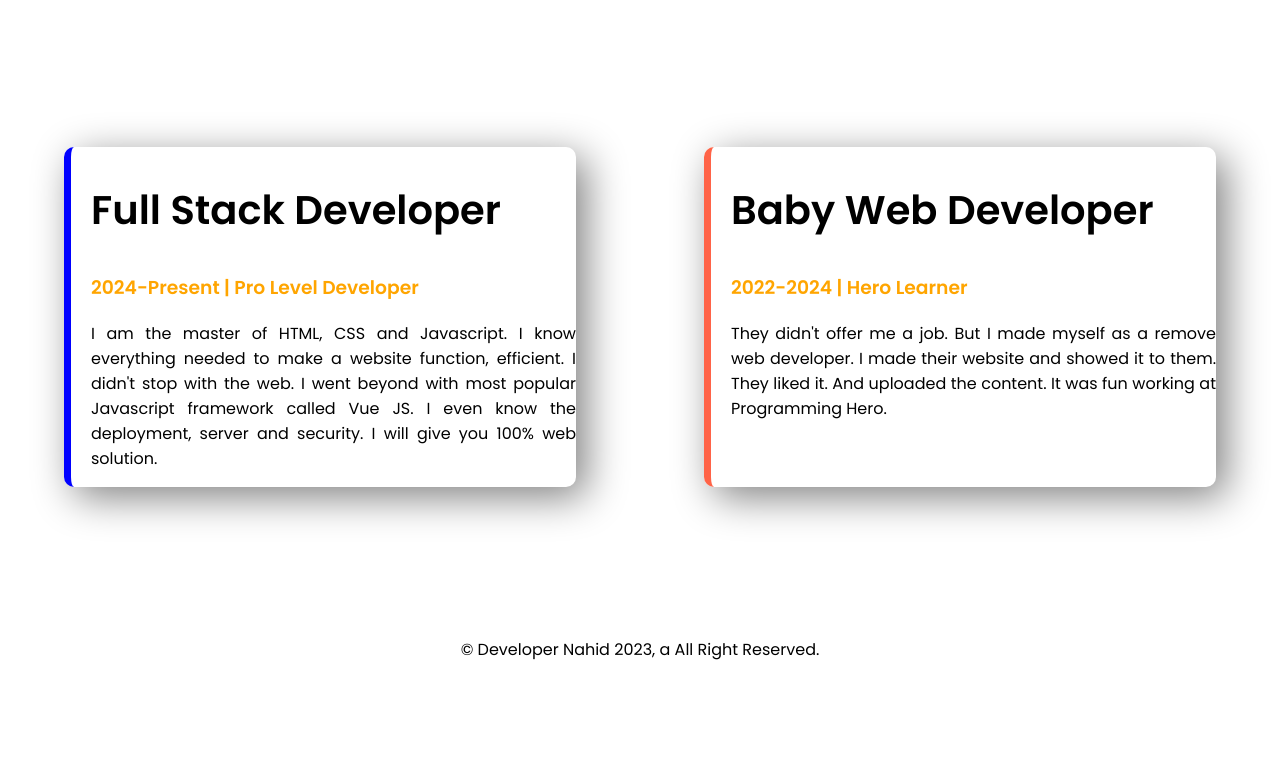
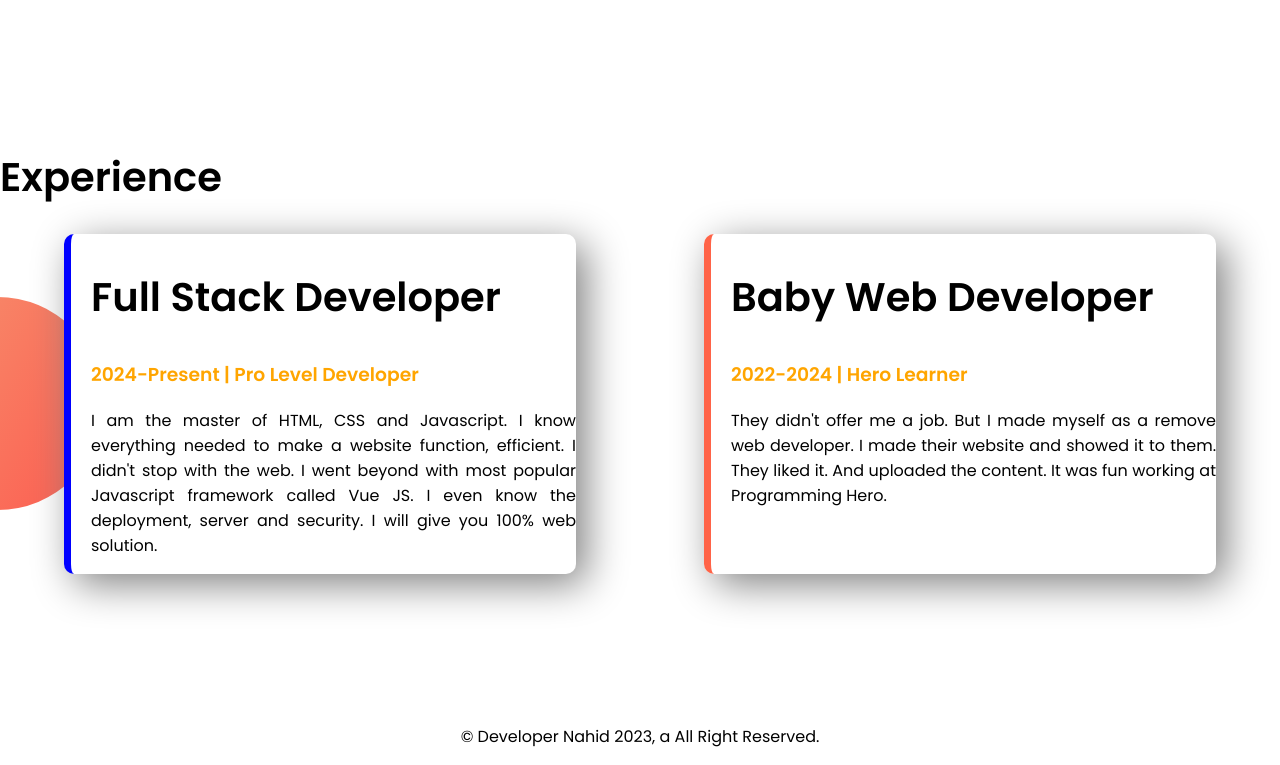
Before and after one commit to nahidbiswas/developer-portfolio, a plain HTML site: page index.html in a window 1280 px wide. Shown: the part 1143-1908 px from the top of the page. Before the commit the page ends 1821 px from the top, so only its background shows below. Drawn offline with Linux system fonts and the light colour scheme.

Commit message:
again done

```diff
--- a/index.html
+++ b/index.html
@@ -35,6 +35,7 @@
             <a class="button" target="_blank" href="facebook.com">DOWNLOAD CV</a>
         </div>
     </section>
+    <h1>Experience</h1>
     <section class="experience-aria flexible-container">
         <div id="full-web" class="half-width1 experience-item">
             <h1>Full Stack Developer</h1>
--- a/style.css
+++ b/style.css
@@ -62,6 +62,7 @@ h1{
 }
 #full-web{
     border-left: 7px solid blue;
+    background-color: white;
 }
 #baby-web{
     border-left: 7px solid tomato;
@@ -69,3 +70,8 @@ h1{
 footer p{
     text-align: center;
 }
+.experience-aria{
+    background-image: url("image/exp-bg.png");
+    background-repeat: no-repeat;
+    background-position: left;
+}
```
